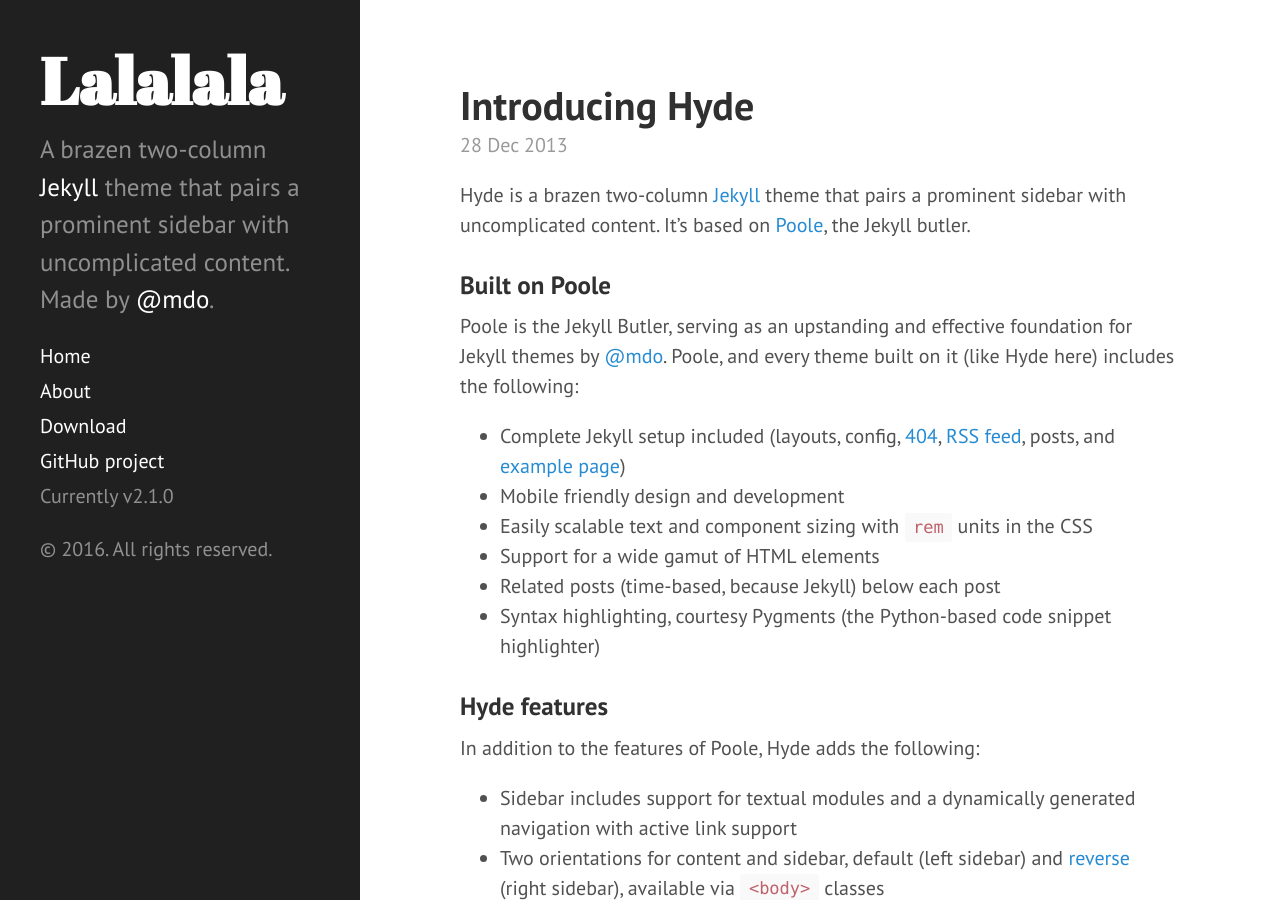
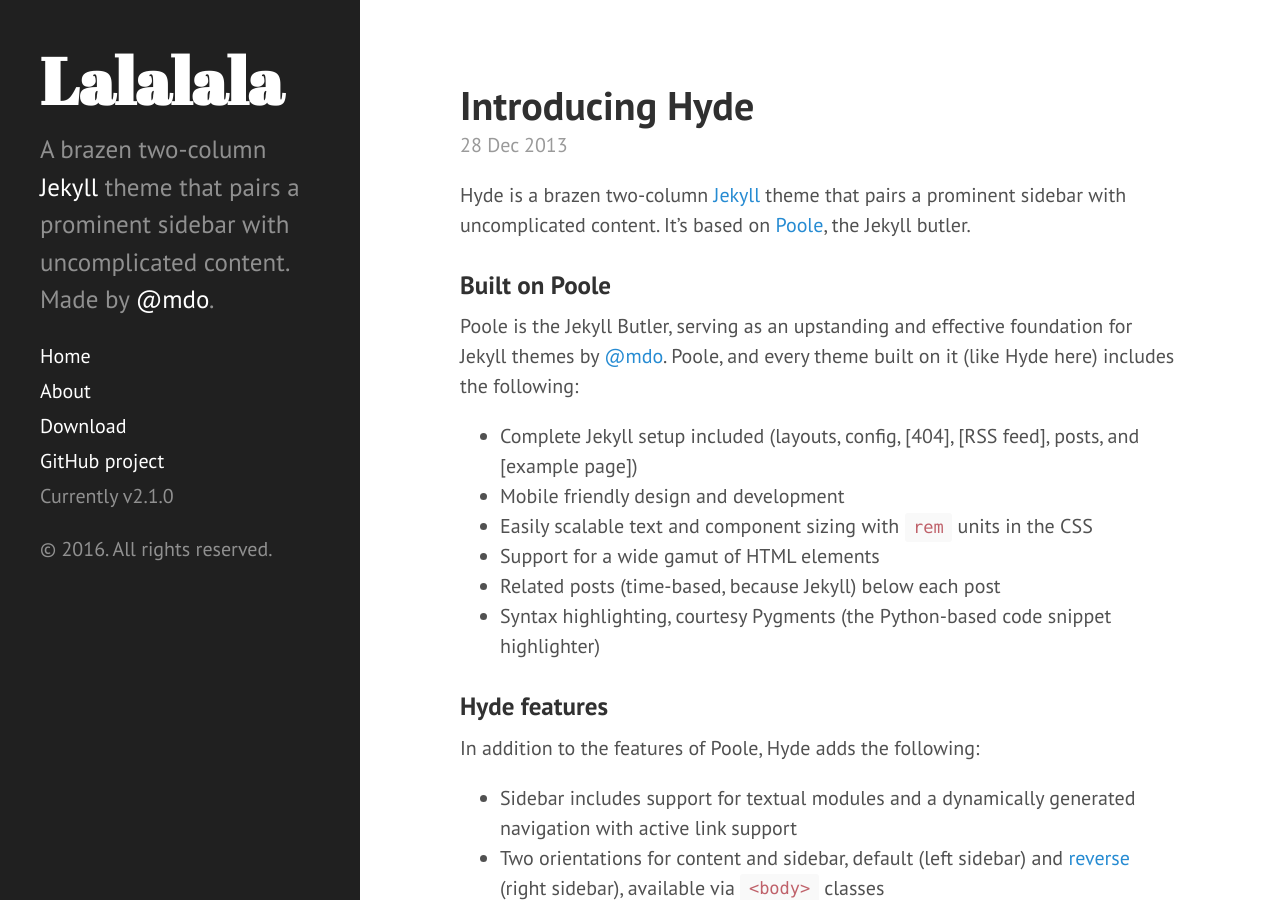
Before and after one commit to mike1d/mike1d.github.io, a Jekyll site: the page built from _posts/2013-12-28-introducing-hyde.md, in a window 1280 px wide and 900 px high. Built offline with Jekyll 4.4.1, drawn with Linux system fonts in a browser that asks for light colours; Markdown is read by kramdown in place of the engine named in the settings; part of the change alters nothing that is shown.

```diff
--- a/_posts/2013-12-28-introducing-hyde.md
+++ b/_posts/2013-12-28-introducing-hyde.md
@@ -9,7 +9,7 @@ Hyde is a brazen two-column [Jekyll](http://jekyllrb.com) theme that pairs a pro
 
 Poole is the Jekyll Butler, serving as an upstanding and effective foundation for Jekyll themes by [@mdo](https://twitter.com/mdo). Poole, and every theme built on it (like Hyde here) includes the following:
 
-* Complete Jekyll setup included (layouts, config, [404](/404), [RSS feed](/atom.xml), posts, and [example page](/about))
+* Complete Jekyll setup included (layouts, config, [404], [RSS feed], posts, and [example page])
 * Mobile friendly design and development
 * Easily scalable text and component sizing with `rem` units in the CSS
 * Support for a wide gamut of HTML elements
```
